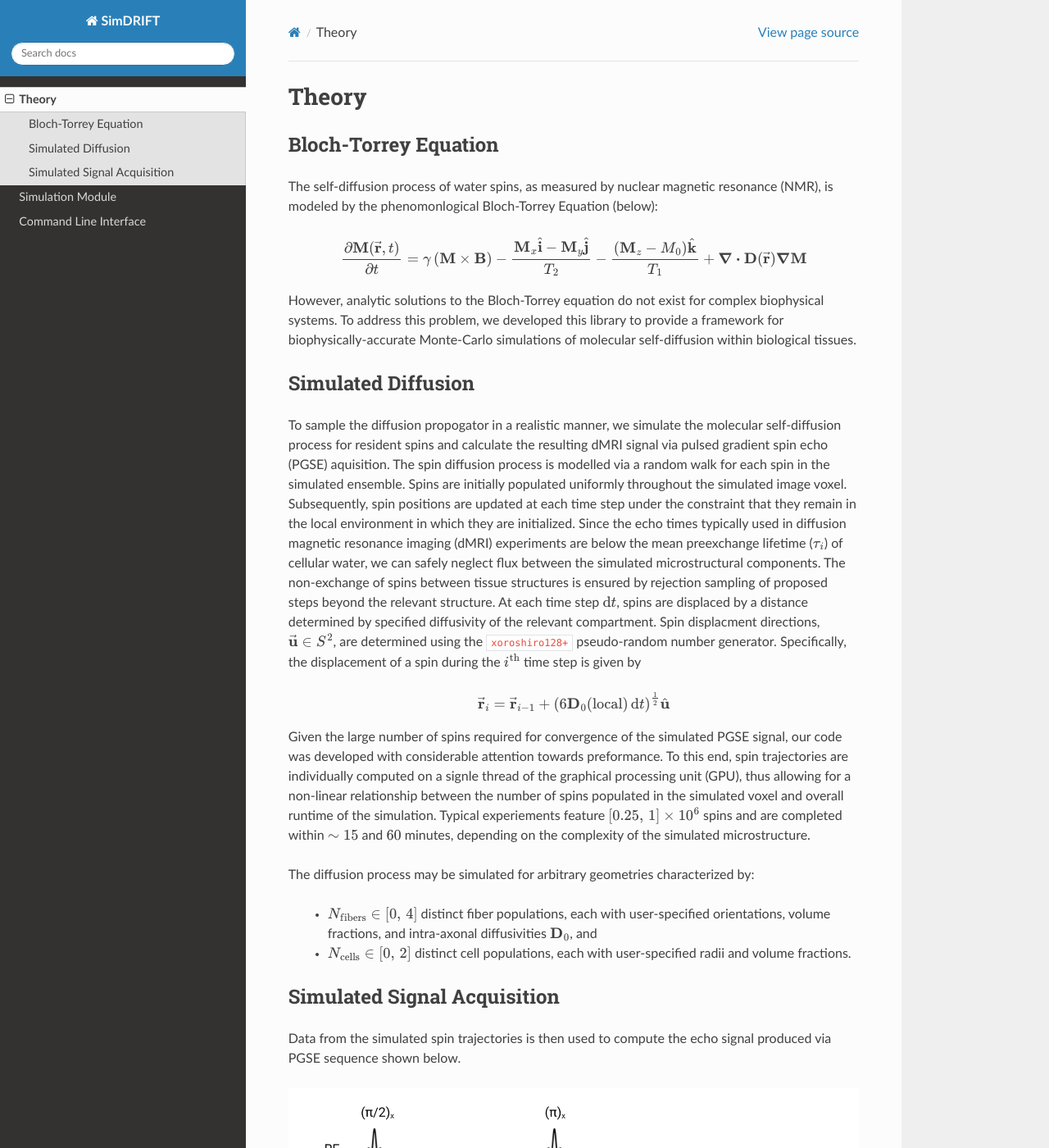
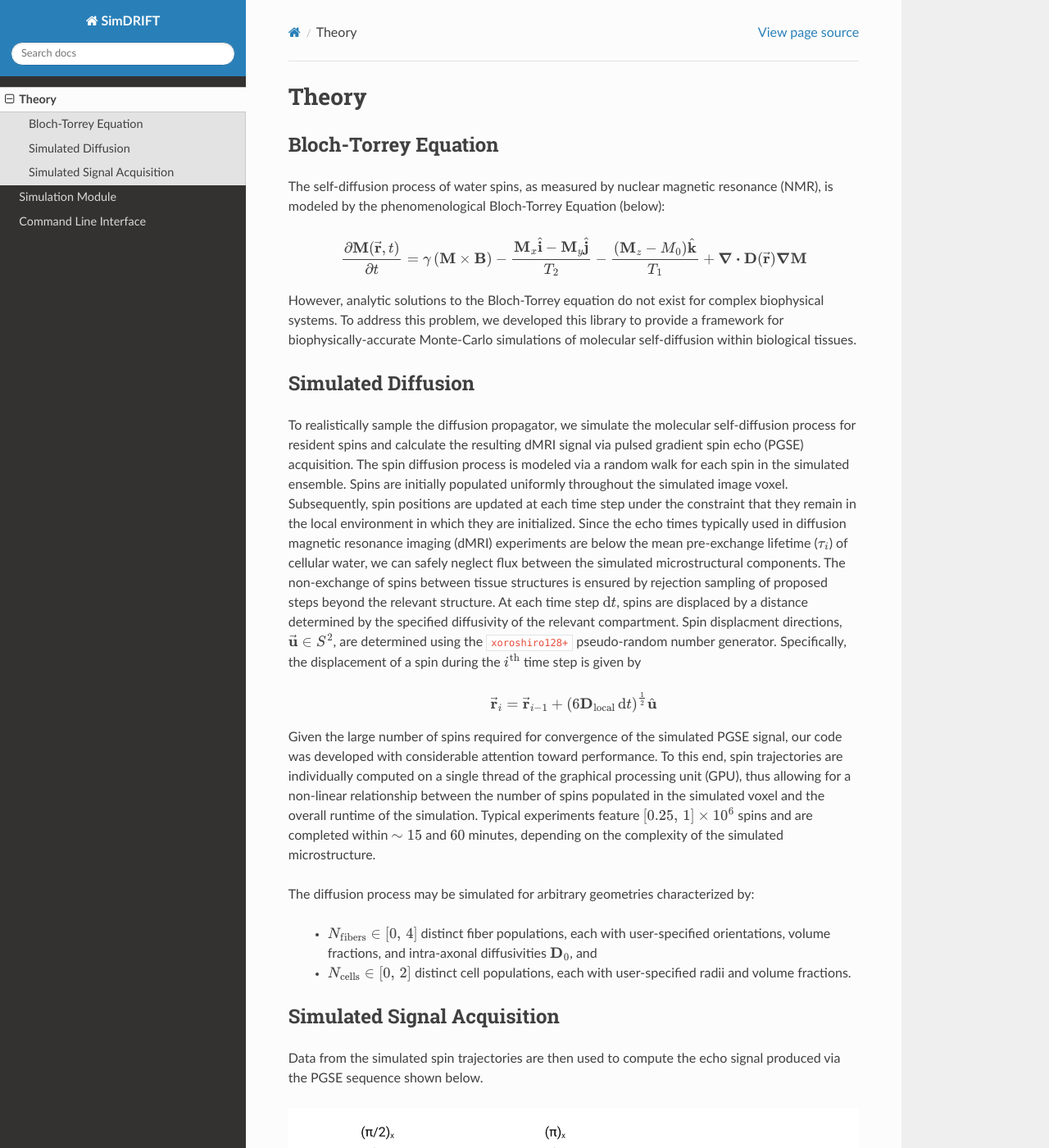
Before and after one commit to jacobblum/simDRIFT, a Sphinx documentation site: the page built from docs/source/theory-index.rst, in a window 1280 px wide and 1400 px high. Shown: the whole window at 82% size. Built offline with Sphinx 7.4.7 and the Read the Docs theme 2.0.0, drawn with Linux system fonts in a browser that asks for light colours; some of the changed text lies outside the part shown.

Commit message:
Update theory-index.rst

```diff
--- a/docs/source/theory-index.rst
+++ b/docs/source/theory-index.rst
@@ -3,7 +3,7 @@ Theory
 
 Bloch-Torrey Equation
 ------------------------------
-The self-diffusion process of water spins, as measured by nuclear magnetic resonance (NMR), is modeled by the phenomonlogical Bloch-Torrey Equation (below):
+The self-diffusion process of water spins, as measured by nuclear magnetic resonance (NMR), is modeled by the phenomenological Bloch-Torrey Equation (below):
 
 .. math::
 
@@ -13,14 +13,14 @@ However, analytic solutions to the Bloch-Torrey equation do not exist for comple
 
 Simulated Diffusion
 ------------------------------
-To sample the diffusion propogator in a realistic manner, we simulate the molecular self-diffusion process for resident spins and calculate the resulting dMRI signal via pulsed gradient spin echo (PGSE) aquisition. The spin diffusion process is modelled via a random walk for each spin in the simulated ensemble. Spins are initially populated uniformly throughout the simulated image voxel. Subsequently, spin positions are updated at each time step under the constraint that they remain in the local environment in which they are initialized. Since the echo times typically used in diffusion magnetic resonance imaging (dMRI) experiments are below the mean preexchange lifetime (:math:`{\tau_i}`) of cellular water, we can safely neglect flux between the simulated microstructural components. The non-exchange of spins between tissue structures is ensured by rejection sampling of proposed steps beyond the relevant structure. At each time step :math:`\dd{t}`, spins are displaced by a distance determined by specified diffusivity of the relevant compartment. Spin displacment directions, :math:`\va{u} \in S^{2}`, are determined using the ``xoroshiro128+`` pseudo-random number generator. Specifically, the displacement of a spin during the :math:`{i^{\mathrm{th}}}` time step is given by
+To realistically sample the diffusion propagator, we simulate the molecular self-diffusion process for resident spins and calculate the resulting dMRI signal via pulsed gradient spin echo (PGSE) acquisition. The spin diffusion process is modeled via a random walk for each spin in the simulated ensemble. Spins are initially populated uniformly throughout the simulated image voxel. Subsequently, spin positions are updated at each time step under the constraint that they remain in the local environment in which they are initialized. Since the echo times typically used in diffusion magnetic resonance imaging (dMRI) experiments are below the mean pre-exchange lifetime (:math:`{\tau_i}`) of cellular water, we can safely neglect flux between the simulated microstructural components. The non-exchange of spins between tissue structures is ensured by rejection sampling of proposed steps beyond the relevant structure. At each time step :math:`\dd{t}`, spins are displaced by a distance determined by the specified diffusivity of the relevant compartment. Spin displacment directions, :math:`\va{u} \in S^{2}`, are determined using the ``xoroshiro128+`` pseudo-random number generator. Specifically, the displacement of a spin during the :math:`{i^{\mathrm{th}}}` time step is given by
 
 .. math::
-    \va{r}_{i} = \va{r}_{i-1} + \left( 6 \mathbf{D}_{0}(\mathrm{local})\dd{t} \right)^{\frac{1}{2}} \vu{u}
+    \va{r}_{i} = \va{r}_{i-1} + \left( 6 \mathbf{D}_{\mathrm{local}}\dd{t} \right)^{\frac{1}{2}} \vu{u}
 
 Given the large number of spins required for convergence of the simulated PGSE signal, our code was developed with considerable
-attention towards preformance. To this end, spin trajectories are individually computed on a signle thread of the
-graphical processing unit (GPU), thus allowing for a non-linear relationship between the number of spins populated in the simulated voxel and overall runtime of the simulation. Typical experiements feature :math:`{[0.25,\, 1] \times 10^6}` spins and are completed within :math:`\sim 15` and :math:`60` minutes, depending on the complexity of the simulated microstructure.
+attention toward performance. To this end, spin trajectories are individually computed on a single thread of the
+graphical processing unit (GPU), thus allowing for a non-linear relationship between the number of spins populated in the simulated voxel and the overall runtime of the simulation. Typical experiments feature :math:`{[0.25,\, 1] \times 10^6}` spins and are completed within :math:`\sim 15` and :math:`60` minutes, depending on the complexity of the simulated microstructure.
 
 The diffusion process may be simulated for arbitrary geometries characterized by:
 
@@ -29,7 +29,7 @@ The diffusion process may be simulated for arbitrary geometries characterized by
 
 Simulated Signal Acquisition
 ------------------------------
-Data from the simulated spin trajectories is then used to compute the echo signal produced via PGSE sequence shown below.
+Data from the simulated spin trajectories are then used to compute the echo signal produced via the PGSE sequence shown below.
 
 .. figure:: PGSE_sequence.png
 
```
Also changed, not shown: other parts of docs/source/theory-index.rst (+1 -1 lines).
